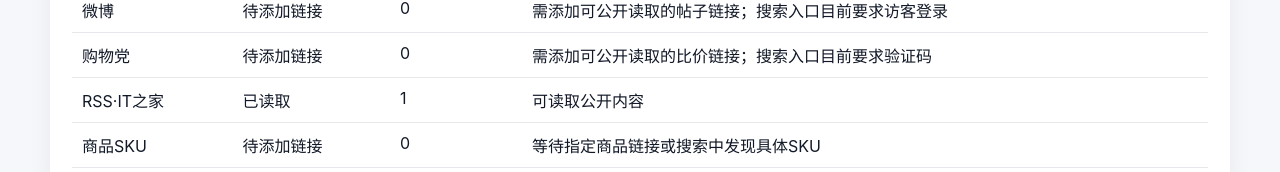
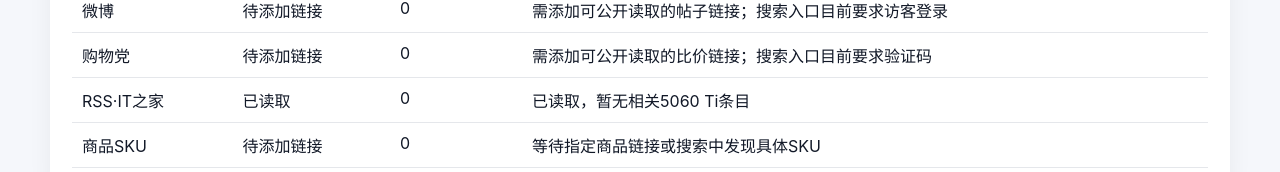
Before and after one commit to skk15857411020/5060TI, a plain HTML site: page docs/index.html in a window 1280 px wide. Shown: the part 1673-1845 px from the top of the page. Drawn offline with Linux system fonts and the light colour scheme.

Commit message:
chore: update price history and trend

```diff
--- a/docs/index.html
+++ b/docs/index.html
@@ -35,7 +35,7 @@ a{color:#2563eb;text-decoration:none}
 </table>
 <p><a href="hourly_min.csv">下载小时聚合 CSV</a></p>
 </div>
-<div class="card"><h2>新增消息源状态</h2><p class="muted">帖子价格仅作线索；通过规格、SKU和时效核验后才提醒。</p><table><thead><tr><th>来源</th><th>状态</th><th>相关条目</th><th>说明</th></tr></thead><tbody><tr><td>慢慢买</td><td>暂不可读取</td><td>0</td><td>ConnectTimeout</td></tr><tr><td>慢慢买</td><td>暂不可读取</td><td>0</td><td>ConnectTimeout</td></tr><tr><td>B站</td><td>暂不可读取</td><td>0</td><td>HTTPError</td></tr><tr><td>B站</td><td>暂不可读取</td><td>0</td><td>HTTPError</td></tr><tr><td>小红书</td><td>待添加链接</td><td>0</td><td>需添加公开笔记链接；未登录搜索页不提供帖子数据</td></tr><tr><td>微博</td><td>待添加链接</td><td>0</td><td>需添加可公开读取的帖子链接；搜索入口目前要求访客登录</td></tr><tr><td>购物党</td><td>待添加链接</td><td>0</td><td>需添加可公开读取的比价链接；搜索入口目前要求验证码</td></tr><tr><td>RSS·IT之家</td><td>已读取</td><td>1</td><td>可读取公开内容</td></tr><tr><td>商品SKU</td><td>待添加链接</td><td>0</td><td>等待指定商品链接或搜索中发现具体SKU</td></tr></tbody></table></div>
+<div class="card"><h2>新增消息源状态</h2><p class="muted">帖子价格仅作线索；通过规格、SKU和时效核验后才提醒。</p><table><thead><tr><th>来源</th><th>状态</th><th>相关条目</th><th>说明</th></tr></thead><tbody><tr><td>慢慢买</td><td>暂不可读取</td><td>0</td><td>ConnectTimeout</td></tr><tr><td>慢慢买</td><td>暂不可读取</td><td>0</td><td>ConnectTimeout</td></tr><tr><td>B站</td><td>暂不可读取</td><td>0</td><td>HTTPError</td></tr><tr><td>B站</td><td>暂不可读取</td><td>0</td><td>HTTPError</td></tr><tr><td>小红书</td><td>待添加链接</td><td>0</td><td>需添加公开笔记链接；未登录搜索页不提供帖子数据</td></tr><tr><td>微博</td><td>待添加链接</td><td>0</td><td>需添加可公开读取的帖子链接；搜索入口目前要求访客登录</td></tr><tr><td>购物党</td><td>待添加链接</td><td>0</td><td>需添加可公开读取的比价链接；搜索入口目前要求验证码</td></tr><tr><td>RSS·IT之家</td><td>已读取</td><td>0</td><td>已读取，暂无相关5060 Ti条目</td></tr><tr><td>商品SKU</td><td>待添加链接</td><td>0</td><td>等待指定商品链接或搜索中发现具体SKU</td></tr></tbody></table></div>
 </main>
 </body>
 </html>
```
